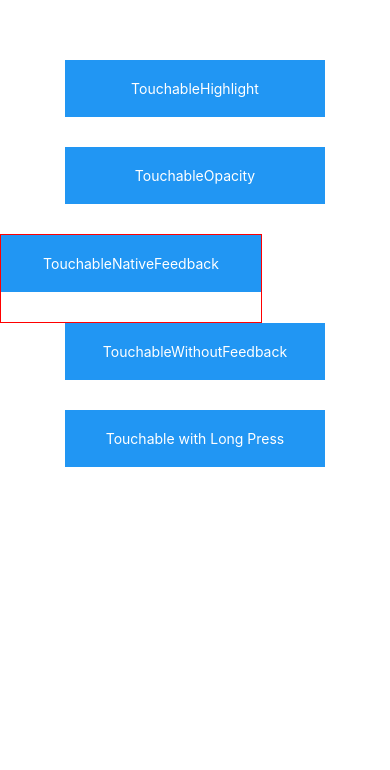
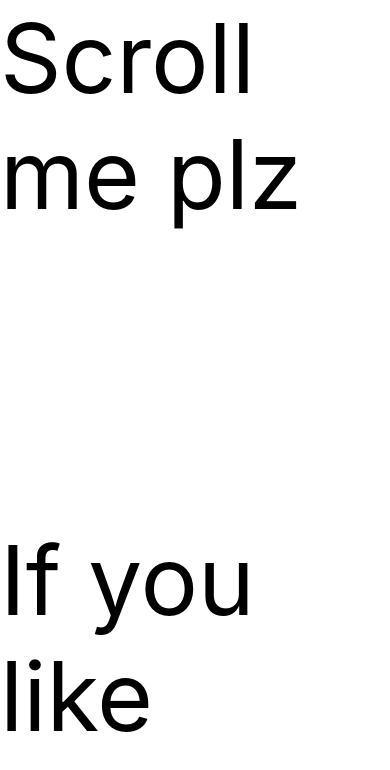
Before and after one commit to AndresTIY/React-Native-Tutorial, a React Native app: screen / in a window 390 px wide. Shown: the top 770 px of the page. Built offline with nearby package versions, Linux system fonts and the light colour scheme.

Commit message:
added img file

```diff
--- a/App.js
+++ b/App.js
@@ -1,86 +1,43 @@
 import React, { Component } from "react";
-import {
-  Alert,
-  AppRegistry,
-  Platform,
-  StyleSheet,
-  Text,
-  TouchableHighlight,
-  TouchableOpacity,
-  TouchableNativeFeedback,
-  TouchableWithoutFeedback,
-  View
-} from "react-native";
+import { AppRegistry, ScrollView, Image, Text } from "react-native";
 
-export default class Touchables extends Component {
-  _onPressButton() {
-    Alert.alert("You tapped the button!");
-  }
-
-  _onLongPressButton() {
-    Alert.alert("You long-pressed the button!");
-  }
-
+export default class IScrolledDownAndWhatHappenedNextShockedMe
+  extends Component {
   render() {
     return (
-      <View style={styles.container}>
-        <TouchableHighlight onPress={this._onPressButton} underlayColor="white">
-          <View style={styles.button}>
-            <Text style={styles.buttonText}>TouchableHighlight</Text>
-          </View>
-        </TouchableHighlight>
-        <TouchableOpacity onPress={this._onPressButton}>
-          <View style={styles.button}>
-            <Text style={styles.buttonText}>TouchableOpacity</Text>
-          </View>
-        </TouchableOpacity>
-        <TouchableNativeFeedback
-          onPress={this._onPressButton}
-          background={
-            Platform.OS === "android"
-              ? TouchableNativeFeedback.SelectableBackground()
-              : ""
-          }
-        >
-          <View style={styles.button}>
-            <Text style={styles.buttonText}>TouchableNativeFeedback</Text>
-          </View>
-        </TouchableNativeFeedback>
-        <TouchableWithoutFeedback onPress={this._onPressButton}>
-          <View style={styles.button}>
-            <Text style={styles.buttonText}>TouchableWithoutFeedback</Text>
-          </View>
-        </TouchableWithoutFeedback>
-        <TouchableHighlight
-          onPress={this._onPressButton}
-          onLongPress={this._onLongPressButton}
-          underlayColor="white"
-        >
-          <View style={styles.button}>
-            <Text style={styles.buttonText}>Touchable with Long Press</Text>
-          </View>
-        </TouchableHighlight>
-      </View>
+      <ScrollView>
+        <Text style={{ fontSize: 96 }}>Scroll me plz</Text>
+        <Image source={require("./img/favicon.png")} />
+        <Image source={require("./img/favicon.png")} />
+        <Image source={require("./img/favicon.png")} />
+        <Image source={require("./img/favicon.png")} />
+        <Image source={require("./img/favicon.png")} />
+        <Text style={{ fontSize: 96 }}>If you like</Text>
+        <Image source={require("./img/favicon.png")} />
+        <Image source={require("./img/favicon.png")} />
+        <Image source={require("./img/favicon.png")} />
+        <Image source={require("./img/favicon.png")} />
+        <Image source={require("./img/favicon.png")} />
+        <Text style={{ fontSize: 96 }}>Scrolling down</Text>
+        <Image source={require("./img/favicon.png")} />
+        <Image source={require("./img/favicon.png")} />
+        <Image source={require("./img/favicon.png")} />
+        <Image source={require("./img/favicon.png")} />
+        <Image source={require("./img/favicon.png")} />
+        <Text style={{ fontSize: 96 }}>Whats the best</Text>
+        <Image source={require("./img/favicon.png")} />
+        <Image source={require("./img/favicon.png")} />
+        <Image source={require("./img/favicon.png")} />
+        <Image source={require("./img/favicon.png")} />
+        <Image source={require("./img/favicon.png")} />
+        <Text style={{ fontSize: 96 }}>Framework around?</Text>
+        <Image source={require("./img/favicon.png")} />
+        <Image source={require("./img/favicon.png")} />
+        <Image source={require("./img/favicon.png")} />
+        <Image source={require("./img/favicon.png")} />
+        <Image source={require("./img/favicon.png")} />
+        <Text style={{ fontSize: 80 }}>React Native</Text>
+      </ScrollView>
     );
   }
 }
-
-const styles = StyleSheet.create({
-  container: {
-    paddingTop: 60,
-    alignItems: "center"
-  },
-  button: {
-    marginBottom: 30,
-    width: 260,
-    alignItems: "center",
-    backgroundColor: "#2196F3"
-  },
-  buttonText: {
-    padding: 20,
-    color: "white"
-  }
-});
-
-// skip this line if using Create React Native App
-AppRegistry.registerComponent("AwesomeProject", () => Touchables);
```
Also changed, not shown: img/favicon.png (added).
